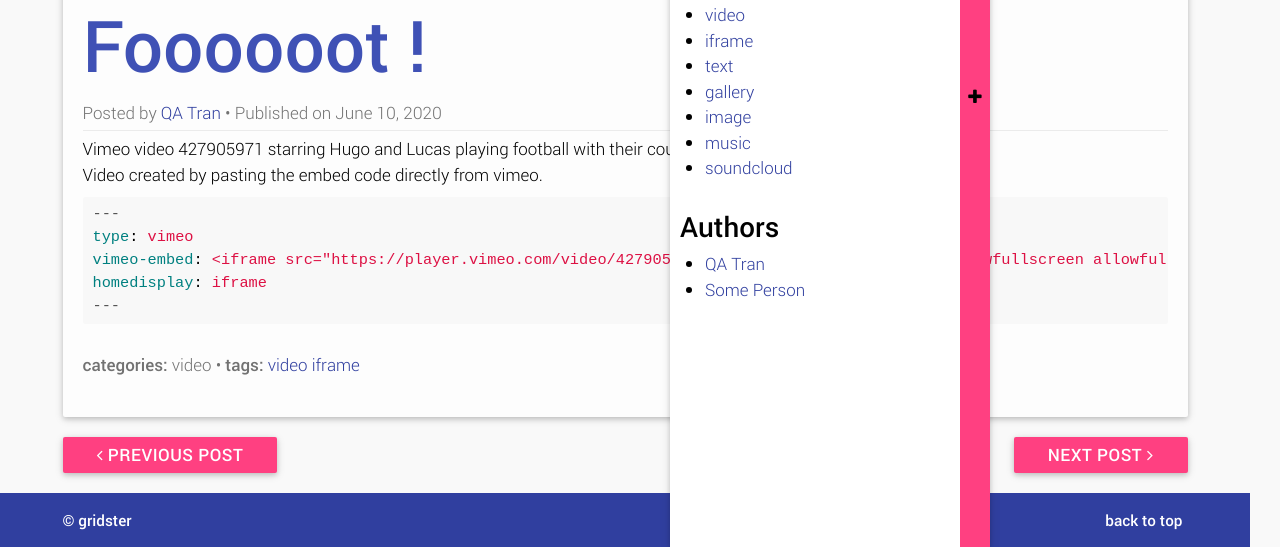
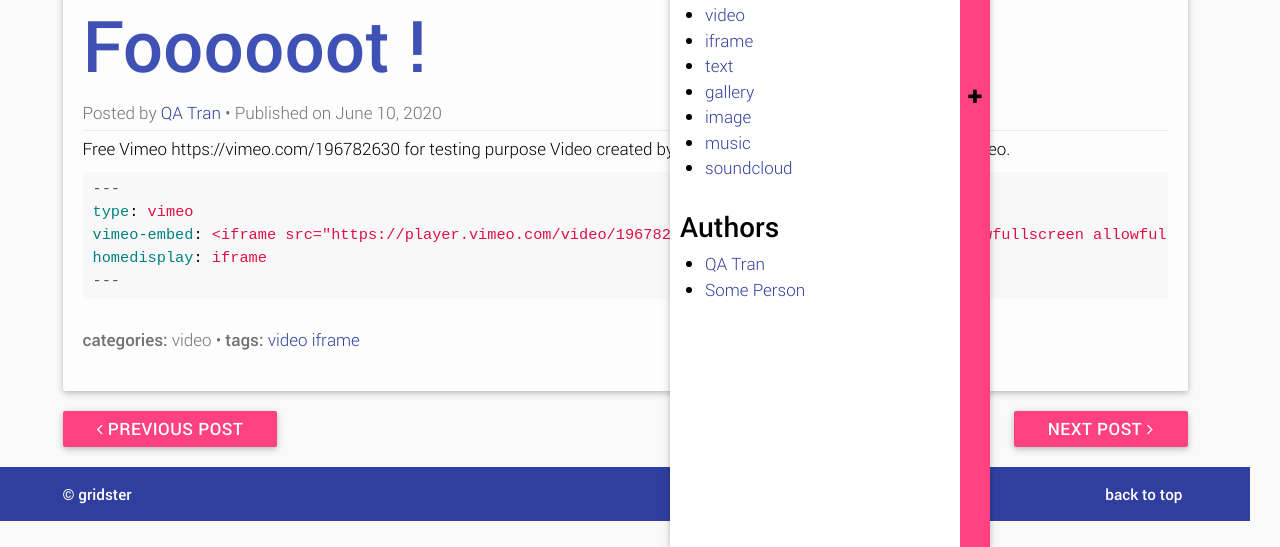
Before and after one commit to axtran/mmistakes, a Jekyll site: the page built from _posts/2020-06-10-vimeo.md, in a window 1280 px wide and 900 px high, scrolled down 395 px, cut to the strip 353-900 px from the top of the window. Built offline with Jekyll 4.4.1, drawn with Linux system fonts in a browser that asks for light colours; some web fonts are replaced.

Commit message:
add full fooooot! video

````diff
--- a/_posts/2020-06-10-vimeo.md
+++ b/_posts/2020-06-10-vimeo.md
@@ -2,20 +2,19 @@
 layout: post-material-sidebar-right
 author: qatran
 type: vimeo
-vimeo-embed: <iframe src="https://player.vimeo.com/video/427905971" webkitallowfullscreen mozallowfullscreen allowfullscreen></iframe>
+vimeo-embed: <iframe src="https://player.vimeo.com/video/196782630" webkitallowfullscreen mozallowfullscreen allowfullscreen></iframe>
 title: Foooooot !
 homedisplay: iframe
 tags: [video, iframe]
 category: [video]
 ---
-Vimeo video 427905971 starring Hugo and Lucas playing football with their cousin Jibou, all shooted by their aunt "dì Bu".
-
+Free Vimeo https://vimeo.com/196782630 for testing purpose
 Video created by pasting the embed code directly from vimeo.
 
 ``` yml
 ---
 type: vimeo
-vimeo-embed: <iframe src="https://player.vimeo.com/video/427905971" webkitallowfullscreen mozallowfullscreen allowfullscreen></iframe>
+vimeo-embed: <iframe src="https://player.vimeo.com/video/196782630" webkitallowfullscreen mozallowfullscreen allowfullscreen></iframe>
 homedisplay: iframe
 ---
 ```
````
